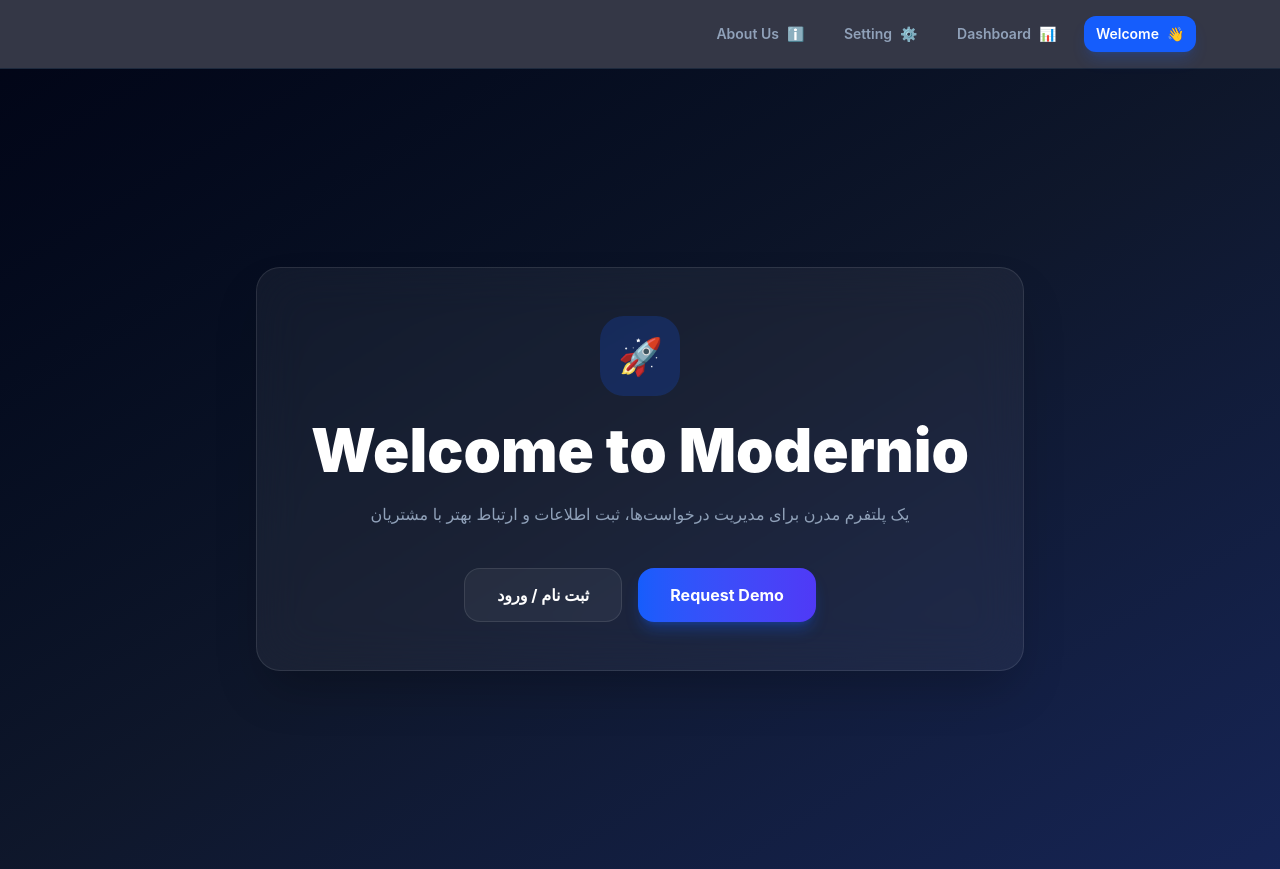
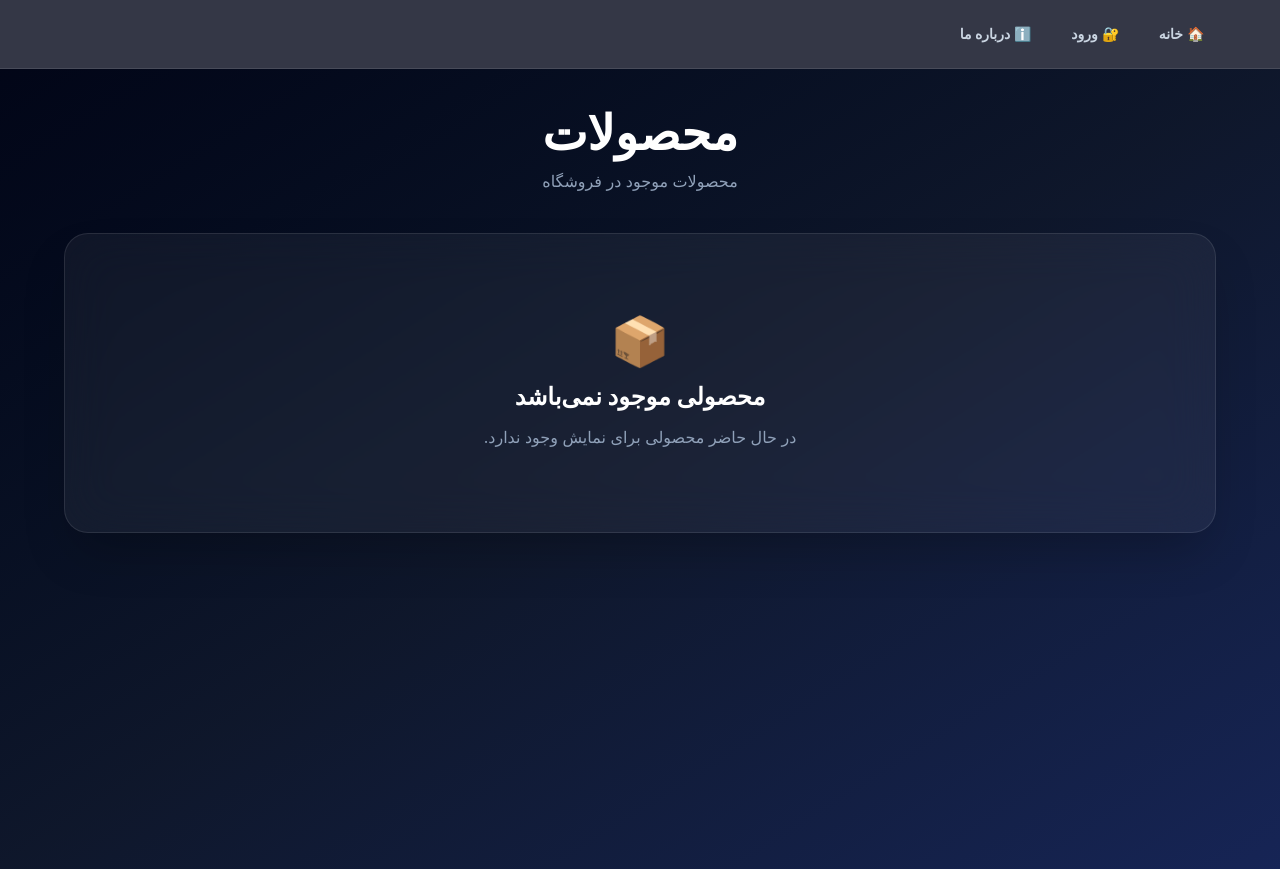
Before and after one commit to hassannaderi77/task, a React (Vite) app: page / in a window 1280 px wide. Built offline with nearby package versions, Linux system fonts and the light colour scheme.

Commit message:
level 9.5 done

```diff
--- a/src/components/navbar/Navbar.jsx
+++ b/src/components/navbar/Navbar.jsx
@@ -1,126 +1,122 @@
-import React from "react";
-import { Link, useLocation } from "react-router-dom";
+import { Link, useNavigate } from "react-router-dom";
+import { useContext } from "react";
+import { AuthContext } from "../../context/authContext";
 
 function Navbar() {
+  const { isAuthenticated, logout } = useContext(AuthContext);
+  const navigate = useNavigate();
 
-  const location = useLocation();
+  const handleLogout = () => {
+    logout();
+    navigate("/");
+  };
 
-
-  const links = [
+  const guestLinks = [
     {
-    title: "Welcome",
+      title: "خانه",
       path: "/",
-    icon: "👋",
+      icon: "🏠",
     },
     {
-    title: "Dashboard",
-    path: "/dashboard",
-    icon: "📊",
+      title: "ورود",
+      path: "/login",
+      icon: "🔐",
     },
     {
-    title: "Setting",
-    path: "/setting",
-    icon: "⚙️",
-  },
-  {
-    title: "About Us",
+      title: "درباره ما",
       path: "/aboutus",
       icon: "ℹ️",
     },
   ];
 
+  const privateLinks = [
+    {
+      title: "خانه",
+      path: "/",
+      icon: "🏠",
+    },
+    {
+      title: "داشبورد",
+      path: "/dashboard",
+      icon: "📊",
+    },
+    {
+      title: "تنظیمات",
+      path: "/setting",
+      icon: "⚙️",
+    },
+    {
+      title: "درباره ما",
+      path: "/aboutus",
+      icon: "ℹ️",
+    },
+  ];
+
+  const links = isAuthenticated ? privateLinks : guestLinks;
 
   return (
     <nav
       dir="rtl"
       className="
-      sticky top-0 z-50
-      border-b border-slate-800
+        border-b
+        border-white/10
         bg-slate-950/80
+        px-4
+        py-4
+        text-white
         backdrop-blur-xl
       "
     >
-
-      <div
-        className="
-        mx-auto
-        flex
-        max-w-6xl
-        items-center
-        justify-between
-        px-5
-        py-4
-        "
-      >
+      <div className="mx-auto flex max-w-6xl items-center justify-between">
 
 
-
-
-
-
-
-
-
-
-        <div
-          className="
-          flex
-          items-center
-          gap-2
-          sm:gap-4
-          "
-        >
-
-          {
-            links.map((link)=>(
-
+        <div className="flex items-center gap-2 sm:gap-4">
+          {links.map((link) => (
             <Link
               key={link.path}
               to={link.path}
-
-                className={`
-                flex
-                items-center
-                gap-2
+              className="
                 rounded-xl
                 px-3
                 py-2
                 text-sm
-                font-semibold
-                transition-all
-
-                ${
-                  location.pathname === link.path
-                  ?
-                  "bg-blue-600 text-white shadow-lg shadow-blue-600/20"
-                  :
-                  "text-slate-400 hover:bg-slate-800 hover:text-white"
-                }
-                `}
+                font-bold
+                text-slate-300
+                transition
+                hover:bg-white/10
+                hover:text-white
+              "
             >
-
-                <span>
+              <span className="ml-1">
                 {link.icon}
               </span>
 
-                <span className="hidden sm:block">
               {link.title}
-                </span>
+            </Link>
+          ))}
 
-              </Link>
-
-            ))
-          }
-
-
+          {isAuthenticated && (
+            <button
+              onClick={handleLogout}
+              className="
+                rounded-xl
+                px-3
+                py-2
+                text-sm
+                font-bold
+                text-red-400
+                transition
+                hover:bg-red-500/10
+                hover:text-red-300
+              "
+            >
+              🚪 خروج
+            </button>
+          )}
         </div>
-
-
       </div>
-
     </nav>
   );
 }
 
-
 export default Navbar;
--- a/src/pages/Home.jsx
+++ b/src/pages/Home.jsx
@@ -1,260 +1,56 @@
-import React, { useContext, useState } from "react";
-import { AuthContext } from "../context/authContext";
-import { useNavigate } from "react-router-dom";
-
 function Home() {
-  const [verify, setVerify] = useState("");
-  const [phone, setPhone] = useState("");
-
-  const [phoneError, setPhoneError] = useState("");
-  const [error, setError] = useState("");
-
-  const { pass } = useContext(AuthContext);
-
-  const navigate = useNavigate();
-
-
-  const changeHandler = () => {
-
-    const phoneRegex = /^09\d{9}$/;
-
-    if (!phoneRegex.test(phone)) {
-      setPhoneError("شماره همراه صحیح نمیباشد");
-      return;
-    }
-
-
-    if (verify === pass) {
-      setError("");
-      setPhoneError("");
-      navigate("/setting");
-    } else {
-      setError("کد وارد شده صحیح نمیباشد");
-    }
-
-  };
-
-
-  const inputClass =
-    `
-    w-full
-    rounded-2xl
-    border
-    border-white/10
-    bg-white/5
-    px-5
-    py-3.5
-    text-center
-    text-white
-    placeholder:text-slate-500
-    outline-none
-    backdrop-blur-md
-    transition
-    duration-300
-    focus:border-blue-400
-    focus:bg-white/10
-    focus:ring-4
-    focus:ring-blue-500/20
-    `;
-
-
   return (
     <div
       dir="rtl"
       className="
         min-h-screen
-      flex
-      items-center
-      justify-center
         bg-gradient-to-br
         from-slate-950
         via-slate-900
         to-blue-950
         px-4
+        py-10
+        text-white
       "
     >
+      <div className="mx-auto max-w-6xl">
+        <div className="mb-10 text-center">
+          <h1 className="text-4xl font-black sm:text-5xl">
+            محصولات
+          </h1>
 
+          <p className="mt-3 text-slate-400">
+            محصولات موجود در فروشگاه
+          </p>
+        </div>
 
         <div
           className="
-        w-full
-        max-w-md
+            flex
+            min-h-[300px]
+            items-center
+            justify-center
             rounded-3xl
             border
             border-white/10
             bg-white/5
-        p-6
             shadow-2xl
             backdrop-blur-xl
-        sm:p-10
           "
         >
+          <div className="text-center">
+            <div className="mb-4 text-5xl">📦</div>
 
+            <h2 className="text-2xl font-bold text-white">
+              محصولی موجود نمی‌باشد
+            </h2>
 
-        <div className="mb-8 text-center">
-
-
-          <div
-            className="
-            mx-auto
-            mb-5
-            flex
-            h-16
-            w-16
-            items-center
-            justify-center
-            rounded-2xl
-            bg-blue-600/20
-            text-3xl
-            "
-          >
-            🔐
+            <p className="mt-3 text-slate-400">
+              در حال حاضر محصولی برای نمایش وجود ندارد.
+            </p>
           </div>
-
-
-          <h1
-            className="
-            text-3xl
-            font-black
-            text-white
-            sm:text-4xl
-            "
-          >
-            تایید شماره همراه
-          </h1>
-
-
-          <p className="mt-3 text-sm text-slate-400">
-            برای ادامه، شماره و کد تایید را وارد کنید
-          </p>
-
-
         </div>
-
-
-
-        <div className="flex flex-col gap-5">
-
-
-          <div>
-
-            <label className="mb-2 block text-sm font-medium text-slate-300">
-              شماره همراه
-            </label>
-
-
-            <input
-              value={phone}
-              onChange={(e)=>{
-
-                const value = e.target.value;
-
-                if(/^\d*$/.test(value)){
-                  setPhone(value);
-                }
-
-              }}
-              type="tel"
-              maxLength={11}
-              placeholder="09123456789"
-              className={inputClass}
-            />
-
-
-            {phoneError && (
-              <p
-                className="
-                mt-3
-                rounded-xl
-                border
-                border-red-500/20
-                bg-red-500/10
-                px-4
-                py-3
-                text-sm
-                text-red-400
-                "
-              >
-                {phoneError}
-              </p>
-            )}
-
       </div>
-
-
-
-
-          <div>
-
-            <label className="mb-2 block text-sm font-medium text-slate-300">
-              کد تایید
-            </label>
-
-
-            <input
-              value={verify}
-              onChange={(e)=>setVerify(e.target.value)}
-              type="text"
-              maxLength={6}
-              placeholder="******"
-              className={inputClass}
-            />
-
-
-            {error && (
-              <p
-                className="
-                mt-3
-                rounded-xl
-                border
-                border-red-500/20
-                bg-red-500/10
-                px-4
-                py-3
-                text-sm
-                text-red-400
-                "
-              >
-                {error}
-              </p>
-            )}
-
-</div>
-
-
-
-
-          <button
-            onClick={changeHandler}
-            className="
-            mt-3
-            rounded-2xl
-            bg-gradient-to-r
-            from-blue-600
-            to-indigo-600
-            py-3.5
-            font-bold
-            text-white
-            shadow-lg
-            shadow-blue-600/30
-            transition
-            duration-300
-            hover:scale-[1.02]
-            hover:shadow-blue-500/40
-            active:scale-95
-            "
-          >
-            تایید و ادامه
-          </button>
-
-
-
-        </div>
-
-
-      </div>
-
-
     </div>
   );
 }
--- a/src/pages/LandingPage.jsx
+++ b/src/pages/LandingPage.jsx
@@ -1,21 +1,8 @@
 import React from "react";
 import { useNavigate } from "react-router-dom";
 
-
 function LandingPage() {
-
   const navigate = useNavigate();
-
-
-  const loginHandler = () => {
-    navigate("/home");
-  };
-
-
-  const signUpHandler = () => {
-    navigate("/login");
-  };
-
 
   return (
     <div
@@ -32,8 +19,6 @@
         px-4
       "
     >
-
-
       <div
         className="
           w-full
@@ -49,8 +34,6 @@
           sm:p-12
         "
       >
-
-
         <div
           className="
             mx-auto
@@ -68,53 +51,17 @@
           🚀
         </div>
 
-
-
-        <h1
-          className="
-          text-4xl
-          font-black
-          text-white
-          sm:text-5xl
-          md:text-6xl
-          "
-        >
+        <h1 className="text-4xl font-black text-white sm:text-5xl md:text-6xl">
           Welcome to Modernio
         </h1>
 
-
-
-        <p
-          className="
-          mx-auto
-          mt-5
-          max-w-xl
-          text-sm
-          leading-7
-          text-slate-400
-          sm:text-base
-          "
-        >
-          یک پلتفرم مدرن برای مدیریت درخواست‌ها،
-          ثبت اطلاعات و ارتباط بهتر با مشتریان
+        <p className="mx-auto mt-5 max-w-xl text-sm leading-7 text-slate-400 sm:text-base">
+          به Modernio خوش آمدید
         </p>
 
-
-
-        <div
-          className="
-          mt-10
-          flex
-          flex-col
-          gap-4
-          sm:flex-row
-          sm:justify-center
-          "
-        >
-
-
+        <div className="mt-10 flex flex-col gap-4 sm:flex-row sm:justify-center">
           <button
-            onClick={loginHandler}
+            onClick={() => navigate("/login")}
             className="
               rounded-2xl
               bg-gradient-to-r
@@ -132,13 +79,11 @@
               active:scale-95
             "
           >
-            Request Demo
+            ورود
           </button>
 
-
-
           <button
-            onClick={signUpHandler}
+            onClick={() => navigate("/register")}
             className="
               rounded-2xl
               border
@@ -154,19 +99,12 @@
               active:scale-95
             "
           >
-            ثبت نام / ورود
+            ثبت نام
           </button>
-
-
         </div>
-
-
       </div>
-
-
     </div>
   );
 }
 
-
 export default LandingPage;
--- a/src/routes/AppRoutes.jsx
+++ b/src/routes/AppRoutes.jsx
@@ -9,7 +9,7 @@
 
 import { lazy, Suspense } from "react";
 
-const LandingPage = lazy(() => import("../pages/LandingPage"));
+// const LandingPage = lazy(() => import("../pages/LandingPage"));
 const Home = lazy(() => import("../pages/Home"));
 const Login = lazy(() => import("../pages/auth/Login"));
 const Register = lazy(() => import("../pages/auth/Register"));
@@ -24,8 +24,8 @@
         {/* Public Routes */}
 
         <Route element={<PublicLayout />}>
-          <Route path="/" element={<LandingPage />} />
-          <Route path="/home" element={<Home />} />
+          <Route path="/" element={<Home />} />
+          {/* <Route path="/landing" element={<LandingPage />} /> */}
           <Route path="/aboutus" element={<AboutUs />} />
         </Route>
 
@@ -54,8 +54,8 @@
 // AppRoutes
 // │
 // ├── PublicLayout
+// │     ├── /landingPage
 // │     ├── /
-// │     ├── /home
 // │     ├── /login
 // │     └── /aboutus
 // │
```
Also changed, not shown: src/pages/auth/Login.jsx (+133 -16 lines). Lines whose indentation alone changed are shown as unchanged.
